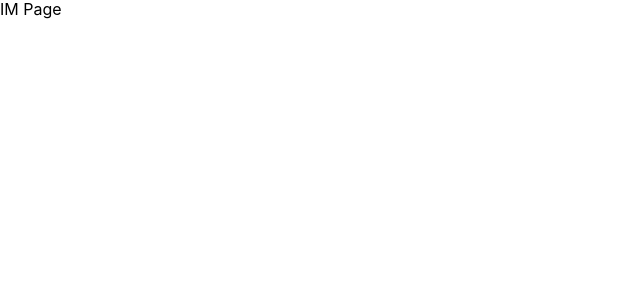
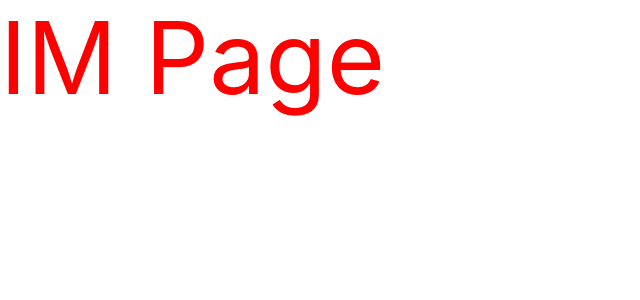
Before and after one commit to reillynicholas/web-im, a React (Create React App) app: page /IM in a window 1280 px wide. Shown: the top 300 px of the page, without its empty margins (0-640 px from the left). Built offline with nearby package versions, Linux system fonts and the light colour scheme.

Commit message:
引入 css type

```diff
--- a/package.json
+++ b/package.json
@@ -14,6 +14,7 @@
     "@types/react": "^17.0.20",
     "@types/react-dom": "^17.0.9",
     "axios": "^0.25.0",
+    "csstype": "^3.0.10",
     "react": "^17.0.2",
     "react-dom": "^17.0.2",
     "react-router-dom": "^6.2.1",
--- /dev/null
+++ b/src/constant/constant.ts
@@ -0,0 +1 @@
+export const SCREEN_MINI_WIDTH: number = 650
--- a/src/pages/IM/IM.tsx
+++ b/src/pages/IM/IM.tsx
@@ -1,9 +1,10 @@
 import React from "react"
+import * as styles from "./styles"
 
 interface IIMprops {}
 
 const IM: React.FunctionComponent<IIMprops> = (props) => {
-  return <div>IM Page</div>
+  return <div style={styles.Content}>IM Page</div>
 }
 
 export default IM
--- /dev/null
+++ b/src/pages/IM/styles.ts
@@ -0,0 +1,6 @@
+import { Style } from "../../theme/type"
+
+export const Content: Style = {
+  fontSize: "100px",
+  color: "red",
+}
--- /dev/null
+++ b/src/theme/rem.ts
@@ -0,0 +1 @@
+export default () => {}
--- a/src/theme/resetCss.ts
+++ b/src/theme/resetCss.ts
@@ -1,5 +1,5 @@
-type language = "en-US" | "zh-TW"
-export const GlobalStyle = (props: language) => `
+type Language = "en-US" | "zh-TW"
+export const GlobalStyle = (props: Language) => `
 html {
   line-height: 1.15; /* 1 */
   -webkit-text-size-adjust: 100%; /* 2 */
--- /dev/null
+++ b/src/theme/type.ts
@@ -0,0 +1,3 @@
+import * as CSS from "csstype"
+
+export interface Style extends CSS.Properties, CSS.PropertiesHyphen {}
```
